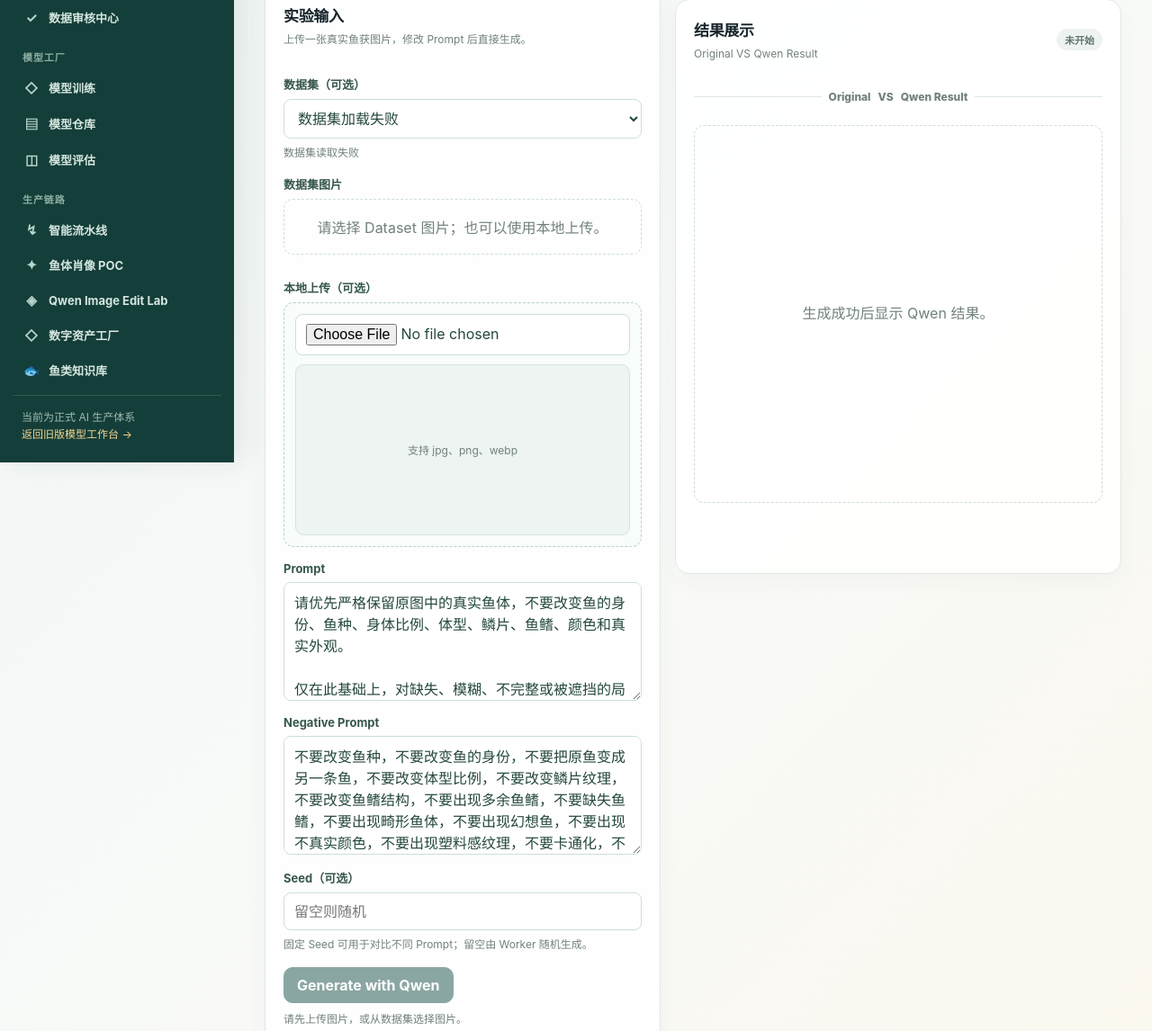
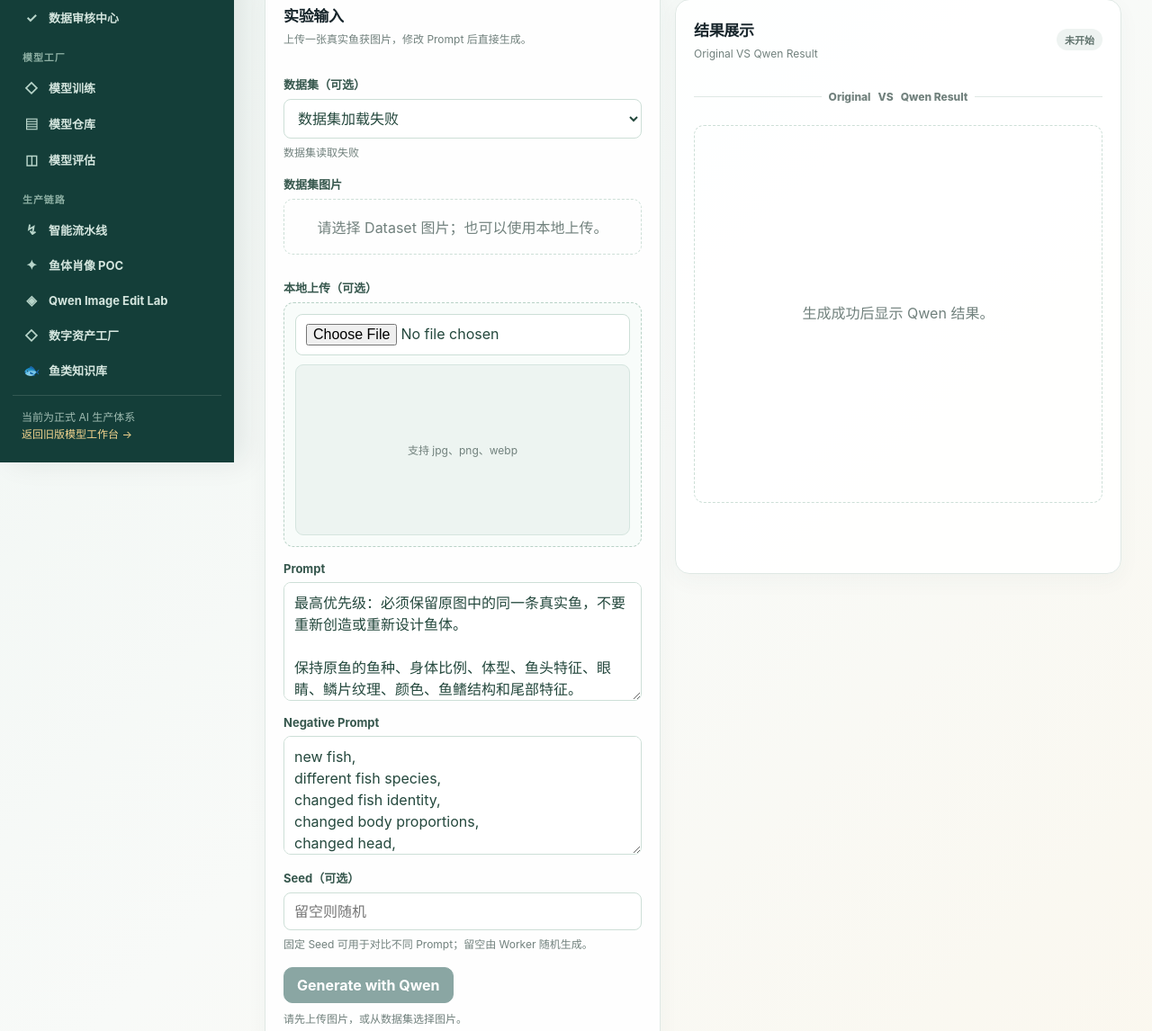
Before and after one commit to pan277942135/Yujian, a FastAPI app: template app/templates/platform/lab/qwen_image_edit.html in a window 1280 px wide. Shown: the part 286-1432 px from the top of the page at 90% size. Run offline with FastAPI, Linux system fonts and the light colour scheme; the template is opened without the code that fills it, so the values that code supplies are empty; some libraries are stand-ins or nearby versions.

Commit message:
fix(qwen-lab): update fish asset prompt defaults

```diff
--- a/app/templates/platform/lab/qwen_image_edit.html
+++ b/app/templates/platform/lab/qwen_image_edit.html
@@ -124,16 +124,41 @@
 
     <div class="qwen-lab-field">
       <label for="qwenLabPrompt">Prompt</label>
-      <textarea id="qwenLabPrompt">请优先严格保留原图中的真实鱼体，不要改变鱼的身份、鱼种、身体比例、体型、鳞片、鱼鳍、颜色和真实外观。
+      <textarea id="qwenLabPrompt">最高优先级：必须保留原图中的同一条真实鱼，不要重新创造或重新设计鱼体。
 
-仅在此基础上，对缺失、模糊、不完整或被遮挡的局部区域进行自然补全，并去除杂乱背景、无关物体、脏乱地面、塑料桶、噪点和不自然阴影，适度优化光线、清晰度和构图。
+保持原鱼的鱼种、身体比例、体型、鱼头特征、眼睛、鳞片纹理、颜色、鱼鳍结构和尾部特征。
 
-输出要求为真实写实的高质量鱼类摄影效果，鱼体必须横向放置，整条鱼横向完整展示，适合鱼获收藏展示。</textarea>
+原图中已经清晰可见的鱼体区域保持不变。
+
+仅补全原图中缺失、被手遮挡、模糊或不完整的鱼体部分，补全内容必须依据原鱼已有结构自然延续，不增加不存在的鱼体特征。
+
+移除人物、手、物体以及全部原始背景，只保留鱼体。
+
+输出透明背景的真实鱼体资产，不生成新的场景、背景、地面、阴影或装饰元素。</textarea>
     </div>
 
     <div class="qwen-lab-field">
       <label for="qwenLabNegativePrompt">Negative Prompt</label>
-      <textarea id="qwenLabNegativePrompt">不要改变鱼种，不要改变鱼的身份，不要把原鱼变成另一条鱼，不要改变体型比例，不要改变鳞片纹理，不要改变鱼鳍结构，不要出现多余鱼鳍，不要缺失鱼鳍，不要出现畸形鱼体，不要出现幻想鱼，不要出现不真实颜色，不要出现塑料感纹理，不要卡通化，不要插画风，不要3D渲染风，不要CG感，不要艺术化过度，不要竖向摆放鱼体，不要只显示半条鱼。</textarea>
+      <textarea id="qwenLabNegativePrompt">new fish,
+different fish species,
+changed fish identity,
+changed body proportions,
+changed head,
+changed scales,
+changed fins,
+extra fins,
+missing fins,
+deformed fish,
+artificial fish texture,
+new background,
+environment,
+ground,
+shadow,
+cropped fish,
+cartoon,
+illustration,
+CGI,
+3D render</textarea>
     </div>
 
     <div class="qwen-lab-field">
```
Also changed, not shown: app/platform/routes/qwen_image_edit_lab.py (+26 -6 lines), tests/test_qwen_image_edit_lab.py (+22 -4 lines).
